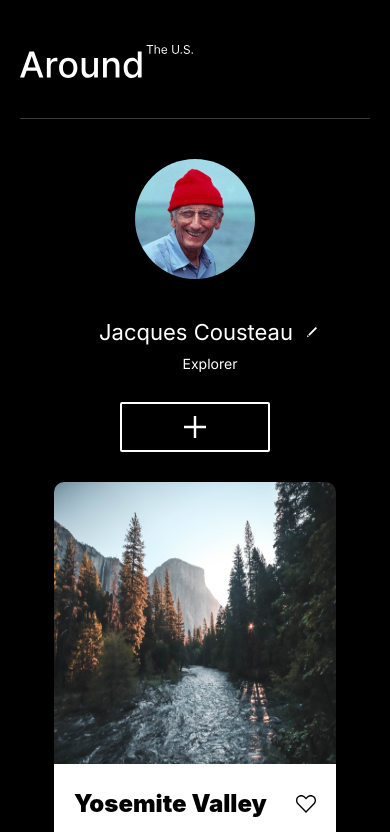
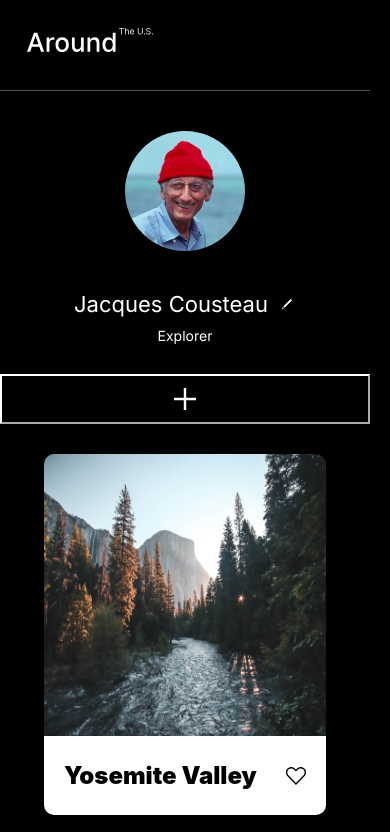
Before and after one commit to SELissie/se_project_aroundtheus, a plain HTML site: page index.html in a window 390 px wide. Shown: the top 832 px of the page. Drawn offline with Linux system fonts and the light colour scheme; a web font is replaced by a local one.

Commit message:
Changes completed to responsive page to center in 320px view

```diff
--- a/blocks/header.css
+++ b/blocks/header.css
@@ -4,30 +4,25 @@
   display: flex;
   align-items: flex-start;
   flex-direction: column;
+  border-bottom: 1px solid #545454;
+  min-height: 70px;
 }
 
 .header__logo {
-  position: relative;
   height: 33px;
 }
 
-.header__divider {
-  border-bottom: solid #545454 0.15px;
-  width: 100%;
-  opacity: 70%;
-  margin: 40px 0 0 0;
-}
+@media screen and (max-width: 600px) {
+  .header {
+    padding: 20px 0 0;
+    margin: 0;
+  }
 
-@media screen and (max-width 480px) {
   .header__logo {
-    position: absolute;
-    top: 20px;
-    left: 20px;
     width: 126px;
     height: 24px;
-  }
-
-  .header__divider {
-    padding: 0px;
+    padding: 0;
+    margin-top: 8px;
+    margin-left: 27px;
   }
 }
--- a/blocks/page.css
+++ b/blocks/page.css
@@ -30,13 +30,13 @@
   }
 }
 
-@media screen and (max-width: 480px) {
+@media screen and (max-width: 600px) {
   .page__content {
     margin: 0;
   }
 
   .page__section {
-    margin: 0 20px;
-    max-width: calc(100% - 40px);
+    margin: 0;
+    max-width: calc(100% - 20px);
   }
 }
--- a/blocks/profile.css
+++ b/blocks/profile.css
@@ -45,6 +45,7 @@
 
 .profile__edit-button:hover {
   background: transparent url(../images/Edit_Button-hover.svg) center no-repeat;
+  transition: 0.5s ease;
 }
 
 .profile__descript {
@@ -59,62 +60,21 @@
 }
 
 .profile__add-button {
-  background: transparent url(../images/Add\ Button.svg) center no-repeat;
+  background: transparent url(../images/add-inactive.svg) center no-repeat;
   width: 150px;
+  border-color: #fff;
   height: 50px;
   margin-left: auto;
-  border-style: none;
   cursor: pointer;
 }
 
 .profile__add-button:hover {
-  background: transparent url(../images/Add\ Button-hover.svg) center no-repeat;
+  background: transparent url(../images/add-active..svg) center no-repeat;
+  border-color: #545454;
+  transition: 0.5s ease;
 }
 
-/*@media screen and (max-width: 1116px) {
-  .profile__name {
-    font-size: 40px;
-    line-height: 1.1;
-  }
-}
-
-@media screen and (max-width: 999px) {
-  .profile__name {
-    font-size: 38px;
-    line-height: 1.1;
-  }
-}*/
-
-@media screen and (max-width: 870px) {
-  .profile__info {
-    /*font-size: 32px;
-    line-height: 1.1;*/
-    display: flex;
-    flex-wrap: wrap;
-    width: 100%;
-  }
-
-  .profile__name {
-    align-self: center;
-  }
-
-  .profile__descript {
-    width: 100%;
-    text-align: center;
-  }
-
-  .profile__edit-button {
-    margin: 0;
-  }
-
-  .profile__add-button {
-    width: 100%;
-    margin: 0;
-    padding: 0;
-  }
-}
-
-@media screen and (max-width: 692px) {
+@media screen and (max-width: 600px) {
   .profile {
     flex-direction: column;
   }
@@ -124,54 +84,14 @@
     flex-wrap: wrap;
     justify-content: center;
     width: 100%;
-  }
-
-  .profile__name {
-    /*font-size: 28px;
-    line-height: 1.1;*/
-    align-self: center;
-    margin-top: 20px;
-  }
-
-  .profile__edit-button {
-    margin-top: 20px;
-    margin-left: 15px;
-    padding: 0;
-    border-style: none;
-  }
-
-  .profile__descript {
-    /*font-size: 20px;
-    line-height: 1.2;*/
-    width: 100%;
-    text-align: center;
-    margin-top: 15px;
-  }
-
-  .profile__add-button {
     margin: 0;
-    width: 100%;
-    margin-top: 30px;
-    padding: 0;
-  }
-}
-
-@media screen and (max-width: 480px) {
-  .profile {
-    flex-direction: column;
-  }
-
-  .profile__info {
-    display: flex;
-    flex-wrap: wrap;
-    justify-content: center;
-    width: 100%;
   }
 
   .profile__name {
     margin-top: 40px;
     font-size: 22px;
     line-height: 1.21;
+    max-width: 196px;
   }
 
   .profile__edit-button {
@@ -190,10 +110,10 @@
     width: 100%;
     text-align: center;
     margin-top: 10px;
+    max-width: 282px;
   }
 
   .profile__add-button {
-    margin: 0;
     width: 282px;
     width: 100%;
     margin-top: 30px;
--- a/index.html
+++ b/index.html
@@ -16,7 +16,6 @@
           alt="Around the U.S. logo"
           class="header__logo"
         />
-        <span class="header__divider"></span>
       </header>
       <main class="content">
         <section class="profile page__section">
```
Also changed, not shown: images/Add Button-hover.svg (deleted), images/Add Button.svg (deleted), images/add-active..svg (added), images/add-active.svg (added), images/add-inactive.svg (added), 1 other file.
